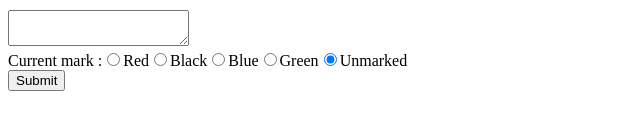
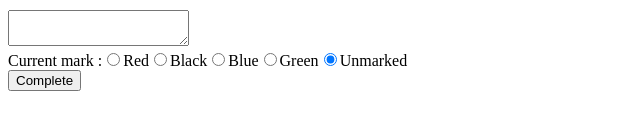
Before and after one commit to SergZu/ToDo-List-App, a React app: page / in a window 1280 px wide. Shown: the part 222-352 px from the top of the page, without its empty margins (0-640 px from the left). Built offline with nearby package versions, Linux system fonts and the light colour scheme.

Commit message:
Bugfixes

```diff
--- a/src/components/App/index.tsx
+++ b/src/components/App/index.tsx
@@ -20,10 +20,10 @@ const App = function() {
 
     const computeID = () => {
         const sortedByIdTasks = [...data].sort((a,b) => Number(b.id) - Number(a.id));
-        return `${Number(sortedByIdTasks[0]) + 1}`
+        return `${Number(sortedByIdTasks[0].id) + 1}`
     };
 
-    const [currentID, changeCurrentId] = useState(() => computeID() );
+    const currentId = computeID();
 
     const setTaskChecked = (id : string) => {
         const taskData = [...data];
@@ -37,7 +37,6 @@ const App = function() {
     };
 
     const addTask = (newTask : taskType) => {
-        changeCurrentId( (id) => `${Number(id) + 1}` );
         const newTaskData = [...data, newTask];
         setData(newTaskData);
     };
@@ -54,7 +53,7 @@ const App = function() {
             <h1>ToDo List</h1>
             <TaskListFilter options={optionsData} changeOptions={changeOptions} />
             <TaskList tasks={data} viewOptions={optionsData} setTaskChecked={setTaskChecked} editTask={editTask} />
-            <TaskAddForm currentId={currentID} addTask={addTask} />
+            <TaskAddForm currentId={currentId} addTask={addTask} />
         </div>
     )
 }
--- a/src/components/EditTask/index.tsx
+++ b/src/components/EditTask/index.tsx
@@ -19,17 +19,16 @@ const EditTask = function(props : EditTaskProps) {
     };
 
     const submitTask : React.FormEventHandler = (evt) => {
-        evt.preventDefault();
         props.onSubmitTaskHandler(taskData);
         if (props?.stopEdit) {
             props.stopEdit();
         }
         else {
-            const { text, id, mark, complete } = props.data;
+            const id = `${Number(taskData.id) + 1}`;
+            const { text, mark, complete } = props.data;
             changeTaskData({ text, id, mark, complete });
         }
     }
-
     return (
         <div className='task-editable'>
             <textarea value={taskData.text} onChange={onChangeTextHandler} />
@@ -40,7 +39,7 @@ const EditTask = function(props : EditTaskProps) {
                 <label className='TaskListFilter-mark:green'><input type='radio' value='green' checked={taskData.mark === 'green'} onChange={onChangeMarkHandler} />Green</label>
                 <label className='TaskListFilter-mark:none'><input type='radio' value='none' checked={taskData.mark === 'none'} onChange={onChangeMarkHandler} />Unmarked</label>
             </div>
-            <input type='submit' className='task-btn__apply' onSubmit={submitTask} />
+            <input type='button' className='task-btn__apply' onClick={submitTask} value='Complete' />
         </div>
     )
 }
--- a/src/components/types.ts
+++ b/src/components/types.ts
@@ -31,6 +31,7 @@ export interface EditTaskProps {
     onSubmitTaskHandler : (newTask : taskType) => void;
     target : 'add' | 'edit';
     stopEdit? : () => void;
+
 }
 
 export interface TaskAddFormProps {
```
